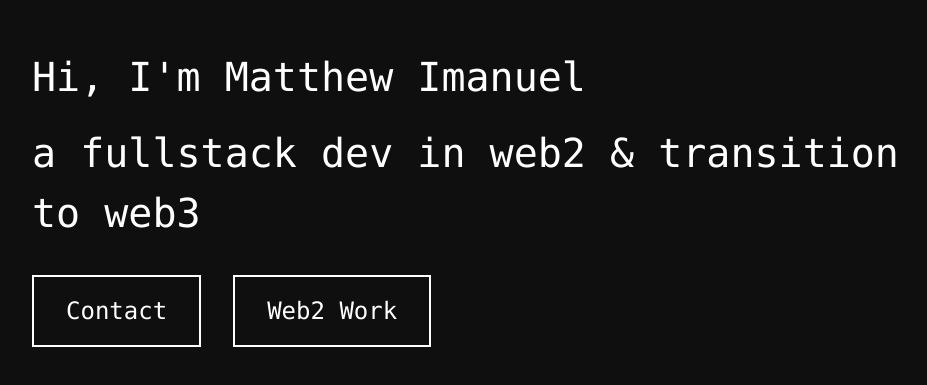
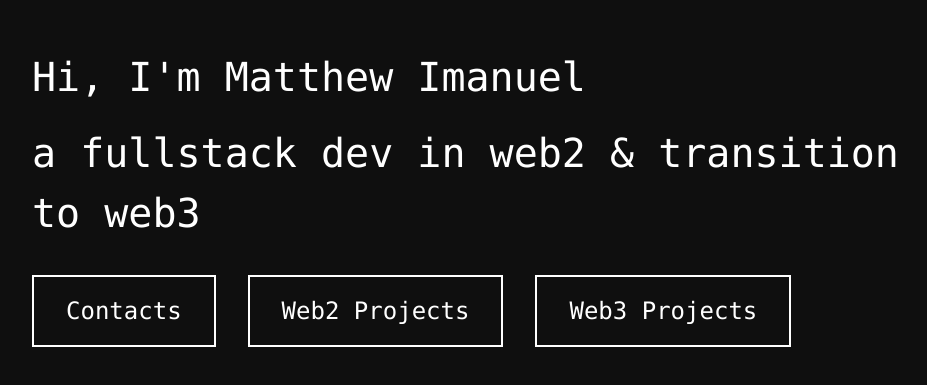
Before and after one commit to Teachz77/personalfolio, a Next.js app: page / in a window 1280 px wide. Shown: the part 203-588 px from the top of the page, without its empty margins (158-1085 px from the left). Built offline with nearby package versions, Linux system fonts and the light colour scheme.

Commit message:
little change

```diff
--- a/src/app/Pages/home/HomePage.tsx
+++ b/src/app/Pages/home/HomePage.tsx
@@ -4,14 +4,7 @@ import Link from "next/link";
 
 export const Home = () => {
     return(
-        <div className="
-            m-[12vw]
-            max-w-[900px]
-            font-mono
-            font-normal
-            text-[clamp(16px,4vw,40px)]
-            text-white
-        ">
+        <div className="m-[12vw] max-w-[900px] font-mono font-normal text-[clamp(16px,4vw,40px)] text-white">
             <p className="mb-4">Hi, I'm Matthew Imanuel</p>
             <p className="mb-8">a fullstack dev in web2 & transition to web3</p>
 
@@ -35,7 +28,7 @@ export const Home = () => {
                         hover:text-[#0f0f0f]
                     "
                 >
-                    Contact
+                    Contacts
                 </Link>
                 <Link
                     href="/Pages/web2"
@@ -56,7 +49,29 @@ export const Home = () => {
                         hover:text-[#0f0f0f]
                     "
                 >
-                    Web2 Work
+                    Web2 Projects
+                </Link>
+
+                <Link
+                    href="/Pages/web3"
+                    className="
+                        inline-block
+                        bg-transparent
+                        border-2
+                        border-white
+                        text-white
+                        py-4 px-8
+                        font-mono
+                        text-[clamp(14px,3vw,24px)]
+                        no-underline
+                        transition-all
+                        duration-300
+                        ease-in-out
+                        hover:bg-white
+                        hover:text-[#0f0f0f]
+                    "
+                >
+                    Web3 Projects
                 </Link>
             </div>
         </div>
```
